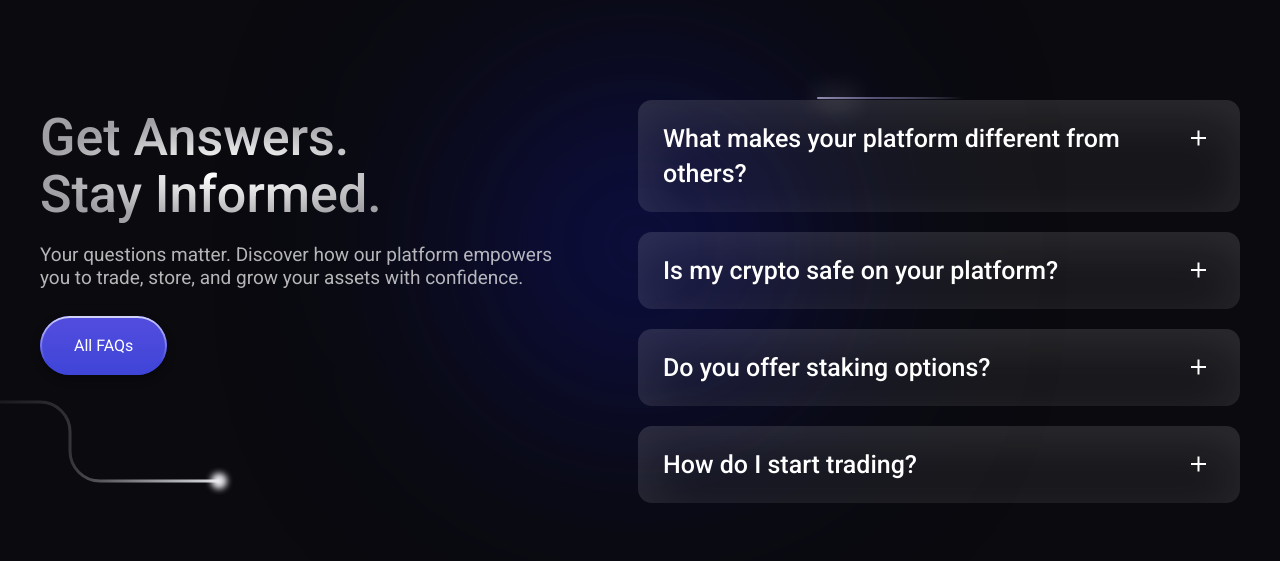
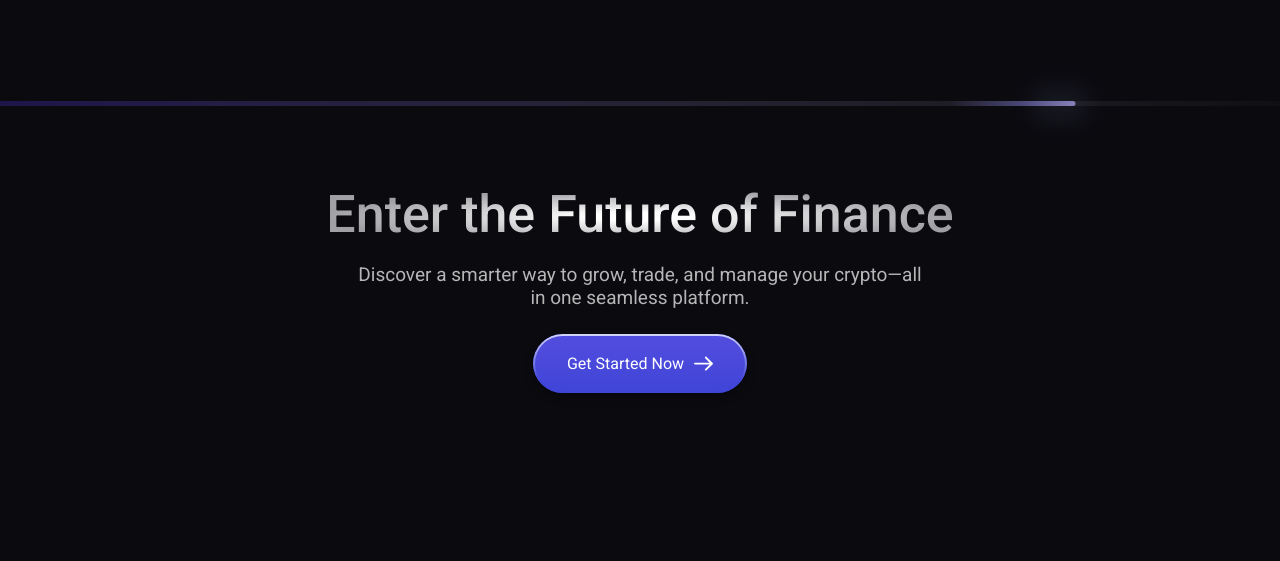
Before and after one commit to DanyloSkladan/domain-58-ppp, a plain HTML site: page index.html in a window 1280 px wide. Shown: the top 561 px of the page. Drawn offline with nearby package versions, Linux system fonts and the light colour scheme.

Commit message:
update: banner

```diff
--- /dev/null
+++ b/css/banner.css
@@ -0,0 +1,46 @@
+.banner__box {
+    padding-top: 86px;
+    position: relative;
+    display: flex;
+    flex-direction: column;
+    align-items: center;
+}
+
+.banner__box-line {
+    position: absolute;
+    top: -37px;
+    left: 50%;
+    transform: translateX(-50%);
+}
+
+.banner__title {
+    margin-bottom: 20px;
+}
+
+.banner__link-arrow {
+    display: flex;
+    justify-content: center;
+    align-items: center;
+}
+
+.banner__description {
+    text-align: center;
+    max-width: 576px;
+    margin-bottom: 25px;
+}
+
+@media (max-width: 850px) {
+    .banner__box {
+        padding-top: 50px;
+    }
+}
+
+@media (max-width: 550px) {
+    .banner__title {
+        margin-bottom: 15px;
+    }
+
+    .banner__description {
+        margin-bottom: 20px;
+    }
+}
--- a/css/global.css
+++ b/css/global.css
@@ -117,6 +117,8 @@ h6 {
 .link {
     position: relative;
     display: flex;
+    gap: 10px;
+    align-items: center;
     text-align: center;
     font-weight: 400;
     font-size: 16px;
--- a/index.html
+++ b/index.html
@@ -13,12 +13,13 @@
     <link rel="stylesheet" href="https://cdn.jsdelivr.net/npm/swiper@11/swiper-bundle.min.css"
     <link rel="stylesheet" href="./css/normalize.css">
     <link rel="stylesheet" href="./css/global.css">
+    <link rel="stylesheet" href="./css/banner.css">
     <link rel="stylesheet" href="./css/questions.css">
 </head>
 <body>
 <div class="global__wrapper" style="min-height: 3000px">
     <div class="div-test"></div>
-    <section class="questions">
+    <section style="display: none" class="questions">
         <div class="container">
             <div class="questions__box">
                 <div class="questions__wrapper">
@@ -34,21 +35,26 @@
                             All FAQs
                         </a>
                         <div class="questions__line">
-                            <svg width="283" height="104" viewBox="0 0 283 104" fill="none" xmlns="http://www.w3.org/2000/svg">
-                                <path d="M0.5 11H90C106.569 11 120 24.4315 120 41V60C120 76.5685 133.431 90 150 90H269" stroke="url(#paint0_linear_1_1054)" stroke-width="3" />
+                            <svg width="283" height="104" viewBox="0 0 283 104" fill="none"
+                                 xmlns="http://www.w3.org/2000/svg">
+                                <path d="M0.5 11H90C106.569 11 120 24.4315 120 41V60C120 76.5685 133.431 90 150 90H269"
+                                      stroke="url(#paint0_linear_1_1054)" stroke-width="3"/>
                                 <g filter="url(#filter0_f_1_1054)">
-                                    <circle cx="8" cy="8" r="8" transform="matrix(1 0 0 -1 261 98)" fill="#EAE9EE" />
+                                    <circle cx="8" cy="8" r="8" transform="matrix(1 0 0 -1 261 98)" fill="#EAE9EE"/>
                                 </g>
                                 <defs>
-                                    <filter id="filter0_f_1_1054" x="255" y="76" width="28" height="28" filterUnits="userSpaceOnUse" color-interpolation-filters="sRGB">
-                                        <feFlood flood-opacity="0" result="BackgroundImageFix" />
-                                        <feBlend mode="normal" in="SourceGraphic" in2="BackgroundImageFix" result="shape" />
-                                        <feGaussianBlur stdDeviation="3" result="effect1_foregroundBlur_1_1054" />
+                                    <filter id="filter0_f_1_1054" x="255" y="76" width="28" height="28"
+                                            filterUnits="userSpaceOnUse" color-interpolation-filters="sRGB">
+                                        <feFlood flood-opacity="0" result="BackgroundImageFix"/>
+                                        <feBlend mode="normal" in="SourceGraphic" in2="BackgroundImageFix"
+                                                 result="shape"/>
+                                        <feGaussianBlur stdDeviation="3" result="effect1_foregroundBlur_1_1054"/>
                                     </filter>
-                                    <linearGradient id="paint0_linear_1_1054" x1="269" y1="45" x2="0.5" y2="45" gradientUnits="userSpaceOnUse">
-                                        <stop stop-color="#DFE0E5" />
-                                        <stop offset="0.572386" stop-color="#DFE0E5" stop-opacity="0.17" />
-                                        <stop offset="1" stop-color="#DFE0E5" stop-opacity="0" />
+                                    <linearGradient id="paint0_linear_1_1054" x1="269" y1="45" x2="0.5" y2="45"
+                                                    gradientUnits="userSpaceOnUse">
+                                        <stop stop-color="#DFE0E5"/>
+                                        <stop offset="0.572386" stop-color="#DFE0E5" stop-opacity="0.17"/>
+                                        <stop offset="1" stop-color="#DFE0E5" stop-opacity="0"/>
                                     </linearGradient>
                                 </defs>
                             </svg>
@@ -56,21 +62,26 @@
                     </div>
                     <div class="questions__right">
                         <div class="questions__right-line">
-                            <svg width="170" height="67" viewBox="0 0 170 67" fill="none" xmlns="http://www.w3.org/2000/svg">
+                            <svg width="170" height="67" viewBox="0 0 170 67" fill="none"
+                                 xmlns="http://www.w3.org/2000/svg">
                                 <g filter="url(#filter0_f_1_1051)">
-                                    <rect x="20" y="20" width="44" height="27" fill="white" fill-opacity="0.07" />
+                                    <rect x="20" y="20" width="44" height="27" fill="white" fill-opacity="0.07"/>
                                 </g>
-                                <path d="M24 33H169" stroke="url(#paint0_linear_1_1051)" stroke-width="2" stroke-linecap="round" />
+                                <path d="M24 33H169" stroke="url(#paint0_linear_1_1051)" stroke-width="2"
+                                      stroke-linecap="round"/>
                                 <defs>
-                                    <filter id="filter0_f_1_1051" x="0" y="0" width="84" height="67" filterUnits="userSpaceOnUse" color-interpolation-filters="sRGB">
-                                        <feFlood flood-opacity="0" result="BackgroundImageFix" />
-                                        <feBlend mode="normal" in="SourceGraphic" in2="BackgroundImageFix" result="shape" />
-                                        <feGaussianBlur stdDeviation="10" result="effect1_foregroundBlur_1_1051" />
+                                    <filter id="filter0_f_1_1051" x="0" y="0" width="84" height="67"
+                                            filterUnits="userSpaceOnUse" color-interpolation-filters="sRGB">
+                                        <feFlood flood-opacity="0" result="BackgroundImageFix"/>
+                                        <feBlend mode="normal" in="SourceGraphic" in2="BackgroundImageFix"
+                                                 result="shape"/>
+                                        <feGaussianBlur stdDeviation="10" result="effect1_foregroundBlur_1_1051"/>
                                     </filter>
-                                    <linearGradient id="paint0_linear_1_1051" x1="24" y1="34.5" x2="169" y2="34.5" gradientUnits="userSpaceOnUse">
-                                        <stop stop-color="#908CB0" />
-                                        <stop offset="0.4" stop-color="#555175" />
-                                        <stop offset="1" stop-color="#908CB0" stop-opacity="0" />
+                                    <linearGradient id="paint0_linear_1_1051" x1="24" y1="34.5" x2="169" y2="34.5"
+                                                    gradientUnits="userSpaceOnUse">
+                                        <stop stop-color="#908CB0"/>
+                                        <stop offset="0.4" stop-color="#555175"/>
+                                        <stop offset="1" stop-color="#908CB0" stop-opacity="0"/>
                                     </linearGradient>
                                 </defs>
                             </svg>
@@ -82,7 +93,8 @@
                                 </div>
                                 <div class="questions__item-body questions__item-body-one">
                                     <div class="questions__item-content description">
-                                        We combine institutional-grade security with an intuitive user interface, offering a
+                                        We combine institutional-grade security with an intuitive user interface,
+                                        offering a
                                         seamless experience for beginners and pros alike.
                                     </div>
                                 </div>
@@ -118,7 +130,8 @@
                                 </div>
                                 <div class="questions__item-body questions__item-body-one">
                                     <div class="questions__item-content description">
-                                        Simply create an account, verify your identity, deposit funds, and you’re ready to
+                                        Simply create an account, verify your identity, deposit funds, and you’re ready
+                                        to
                                         go.
                                     </div>
                                 </div>
@@ -131,6 +144,52 @@
             </div>
         </div>
     </section>
+    <section class="banner">
+        <div class="container">
+            <div class="banner__box">
+                <div class="banner__box-line">
+                    <svg width="1442" height="82" viewBox="0 0 1442 82" fill="none" xmlns="http://www.w3.org/2000/svg">
+                        <path d="M1441.5 40.6021H0" stroke="url(#paint0_linear_2002_88)" stroke-width="5"/>
+                        <g filter="url(#filter0_f_2002_88)">
+                            <rect width="54" height="37" transform="matrix(-1 0 0 1 1168 22.6021)" fill="#C4BEFF" fill-opacity="0.07"/>
+                        </g>
+                        <path d="M1154 40.6021H1019.5" stroke="url(#paint1_linear_2002_88)" stroke-width="5" stroke-linecap="round"/>
+                        <defs>
+                            <filter id="filter0_f_2002_88" x="1092" y="0.602051" width="98" height="81" filterUnits="userSpaceOnUse" color-interpolation-filters="sRGB">
+                                <feFlood flood-opacity="0" result="BackgroundImageFix"/>
+                                <feBlend mode="normal" in="SourceGraphic" in2="BackgroundImageFix" result="shape"/>
+                                <feGaussianBlur stdDeviation="11" result="effect1_foregroundBlur_2002_88"/>
+                            </filter>
+                            <linearGradient id="paint0_linear_2002_88" x1="1441.5" y1="41.1021" x2="0" y2="41.1021" gradientUnits="userSpaceOnUse">
+                                <stop stop-color="#646464" stop-opacity="0"/>
+                                <stop offset="1" stop-color="#1C104D"/>
+                            </linearGradient>
+                            <linearGradient id="paint1_linear_2002_88" x1="1154" y1="42.1021" x2="1012.5" y2="40.6021" gradientUnits="userSpaceOnUse">
+                                <stop stop-color="#847FB7"/>
+                                <stop offset="0.360706" stop-color="#4A4777"/>
+                                <stop offset="0.879808" stop-color="#4A4777" stop-opacity="0"/>
+                            </linearGradient>
+                        </defs>
+                    </svg>
+                </div>
+                <div class="banner__title title">
+                    Enter the Future of Finance
+                </div>
+                <div class="banner__description description">
+                    Discover a smarter way to grow, trade, and manage your crypto—all in one seamless platform.
+                </div>
+                <a class="banner__link link" href="#">
+                    Get Started Now
+                    <div class="banner__link-arrow">
+                        <svg width="19" height="15" viewBox="0 0 19 15" fill="none" xmlns="http://www.w3.org/2000/svg">
+                            <path d="M11.1737 0.880496C11.5524 0.509236 12.1661 0.509236 12.5448 0.880496L18.7164 6.9299C19.0945 7.30105 19.0945 7.90305 18.7164 8.27421L12.5448 14.3236C12.1661 14.6949 11.5524 14.6949 11.1737 14.3236C10.7956 13.9523 10.7953 13.3504 11.1737 12.9793L15.6884 8.55272H0.969589C0.4341 8.55272 0 8.12709 0 7.60205C0 7.07701 0.4341 6.65138 0.969589 6.65138L15.6884 6.65138L11.1737 2.22481C10.7953 1.85372 10.7956 1.2518 11.1737 0.880496Z"
+                                  fill="white"/>
+                        </svg>
+                    </div>
+                </a>
+            </div>
+        </div>
+    </section>
 </div>
 <script src="https://cdn.jsdelivr.net/npm/swiper@11/swiper-bundle.min.js"></script>
 <script src="./js/accordion-rush.js"></script>
```
